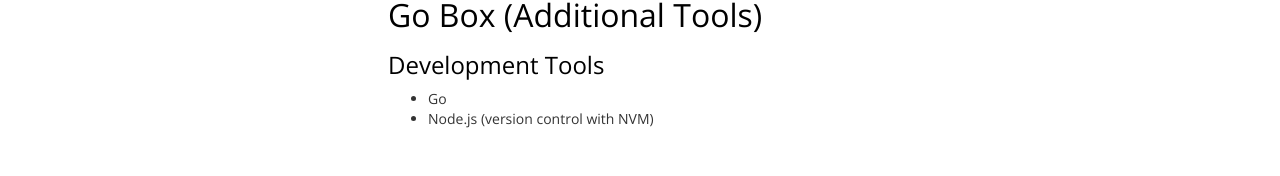
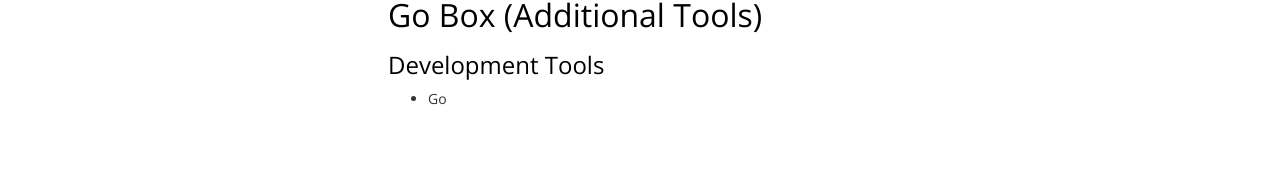
Before and after one commit to pkallberg/help.nitrous.io, a Jekyll site: the page built from _posts/2013-07-12-box-interpreters-and-tools.md, in a window 1280 px wide. Shown: the part 1979-2155 px from the top of the page. Built offline with Jekyll 4.4.1, drawn with Linux system fonts in a browser that asks for light colours; comment, search, counter and statistics services are not loaded.

Commit message:
removed nvm from go box

```diff
--- a/_posts/2013-07-12-box-interpreters-and-tools.md
+++ b/_posts/2013-07-12-box-interpreters-and-tools.md
@@ -91,4 +91,3 @@
 
 ### Development Tools
 * Go
-* Node.js (version control with NVM)
```
